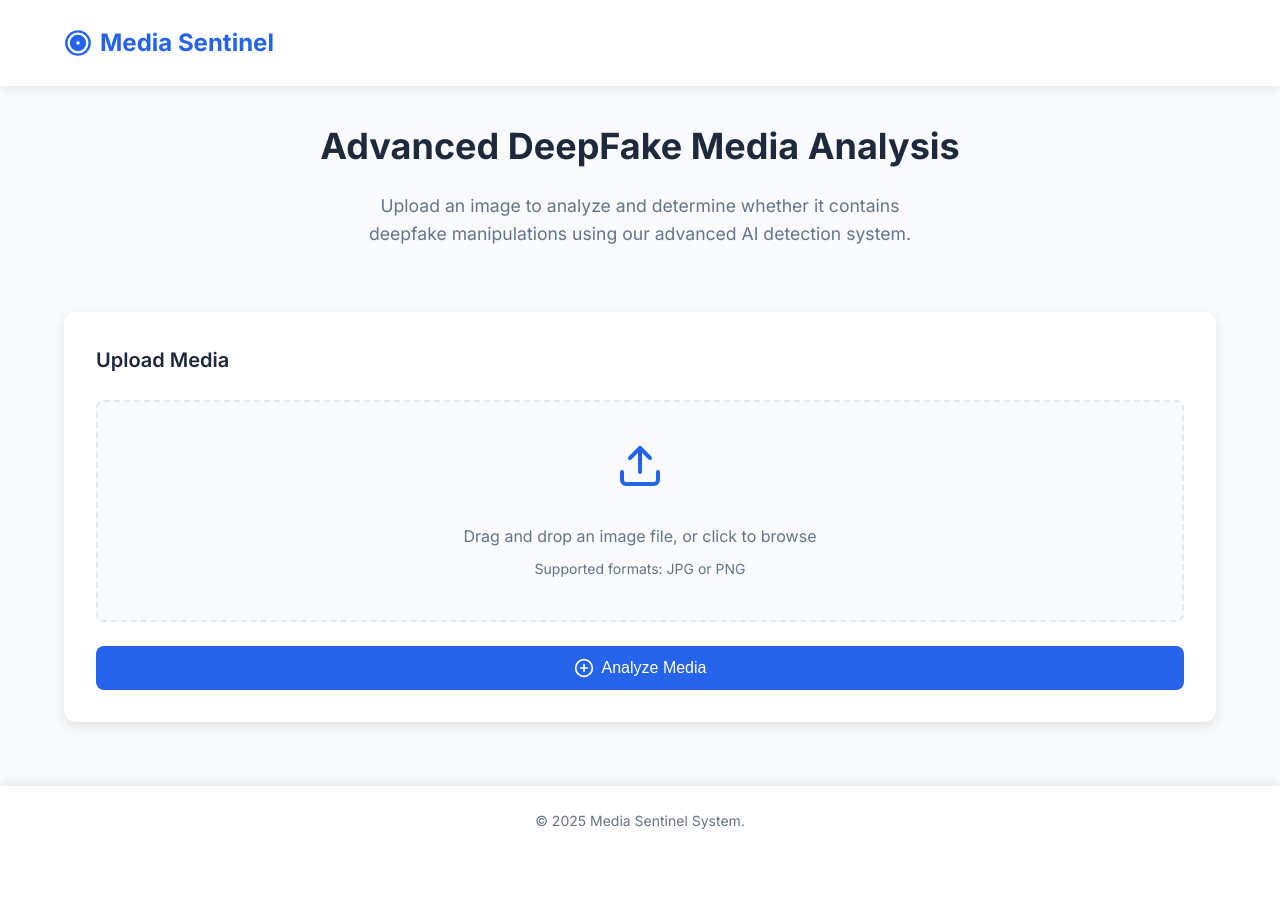
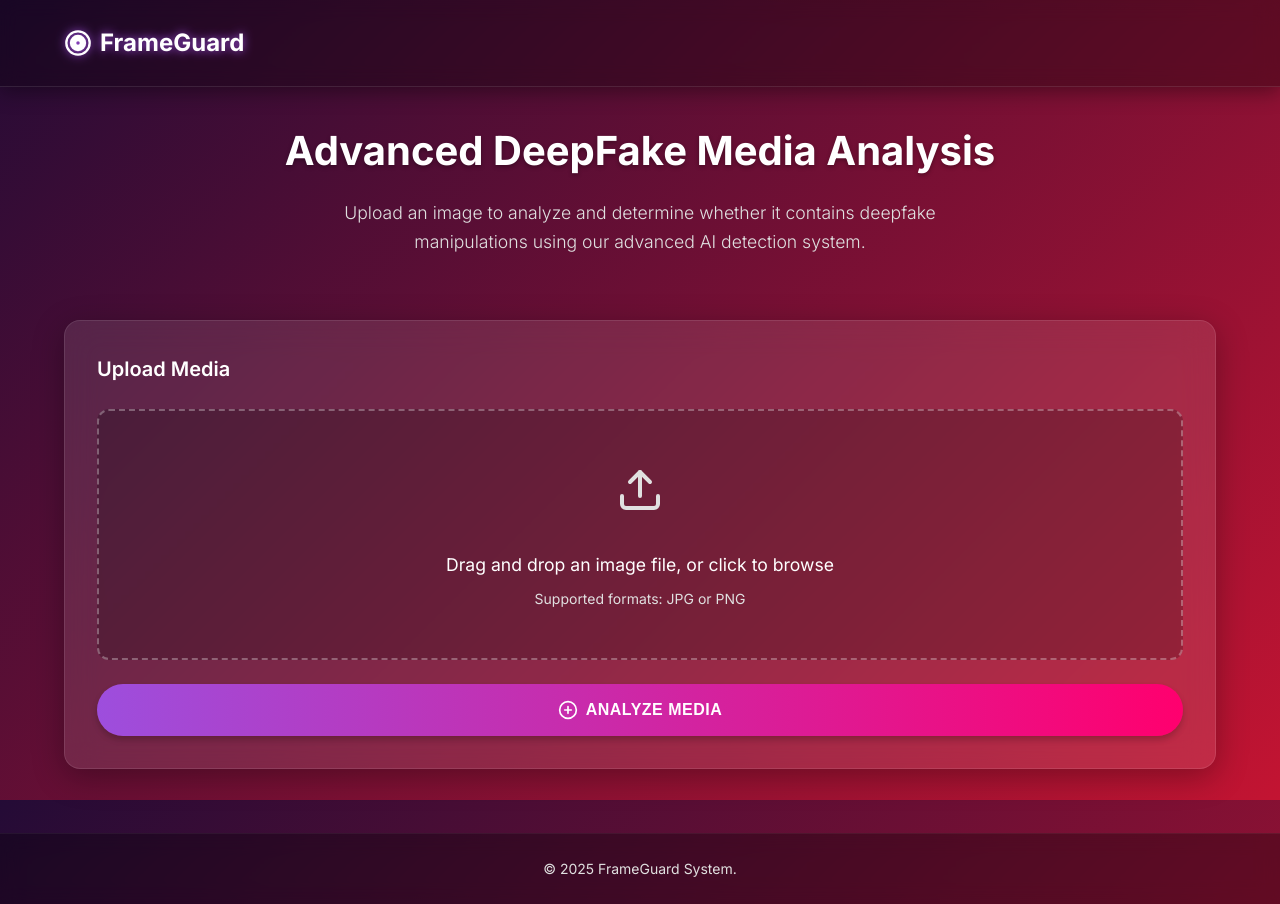
Before and after one commit to D18hr-uv/Media, a Flask app: page / in a window 1280 px wide. Before the commit the page ends 829 px from the top, so only its background shows below. Run offline with Flask 2, Linux system fonts and the light colour scheme; some libraries are stand-ins or nearby versions.

Commit message:
Rebrand to FrameGuard and update UI to Hue-like style
- Renamed project from "Media Sentinel" to "FrameGuard" in UI.
- Updated `templates/index.html` with a new modern, dark, vibrant gradient theme inspired by Philips Hue.
- Updated visualization layout in `app.py` to display Original Image and Explanation side-by-side (horizontal) instead of vertical.
- Refactored `app.py` subplot logic for LIME and SHAP.
- Added glassmorphism effects to cards.

```diff
--- a/app.py
+++ b/app.py
@@ -81,20 +81,20 @@ def generate_lime_explanation(image, model, save_path, pred_class):
 
     img_boundry = mark_boundaries(temp_display, mask)
 
-    # Vertical Layout: figsize (width, height) increased height to accommodate vertical stacking
-    plt.figure(figsize=(8, 12))
+    # Horizontal Layout: Side-by-side
+    plt.figure(figsize=(12, 6))
 
     # Display original image
-    plt.subplot(2, 1, 1)
+    plt.subplot(1, 2, 1)
     # EfficientNet inputs are [0, 255]. To display, normalize to [0, 1]
     plt.imshow(image[0] / 255.0)
     plt.title("Original Image")
     plt.axis('off')
 
     # Display LIME explanation
-    plt.subplot(2, 1, 2)
+    plt.subplot(1, 2, 2)
     plt.imshow(img_boundry)
-    plt.title("LIME Explanation")
+    plt.title("Explanation")
     plt.axis('off')
 
     # Custom Legend
@@ -184,14 +184,13 @@ def generate_shap_explanation(image, model, save_path):
     max_quarter, contributions = analyze_quarters(shap_values_rescaled)
 
     # Plot the original image with SHAP values as an overlay (heatmap)
-    # Vertical layout, larger explanation
-    fig = plt.figure(figsize=(8, 14))
+    # Horizontal layout, side-by-side
+    fig = plt.figure(figsize=(12, 6))
 
     # GridSpec to control subplot sizes (Original Image vs SHAP Explanation)
-    # Making SHAP larger (ratio 1:2)
-    gs = fig.add_gridspec(2, 1, height_ratios=[1, 2])
+    gs = fig.add_gridspec(1, 2, width_ratios=[1, 1])
 
-    # Display original image (Top)
+    # Display original image (Left)
     ax1 = fig.add_subplot(gs[0, 0])
     # EfficientNet inputs are [0, 255]. To display, normalize to [0, 1]
     display_img = image[0] / 255.0
@@ -199,8 +198,8 @@ def generate_shap_explanation(image, model, save_path):
     ax1.set_title("Original Image")
     ax1.axis('off')
 
-    # Overlay SHAP values (Bottom, Larger)
-    ax2 = fig.add_subplot(gs[1, 0])
+    # Overlay SHAP values (Right)
+    ax2 = fig.add_subplot(gs[0, 1])
     ax2.imshow(display_img)
     # Use coolwarm: Blue=Negative (Real), Red=Positive (Fake) usually for sigmoid output 0-1
     # But check model output interpretation.
@@ -215,7 +214,7 @@ def generate_shap_explanation(image, model, save_path):
     cbar = plt.colorbar(im, ax=ax2, label='SHAP Value')
     cbar.set_label('Feature Contribution (Blue=Real, Red=Fake)', rotation=270, labelpad=15)
 
-    ax2.set_title("SHAP Explanation")
+    ax2.set_title("Explanation")
     ax2.axis('off')
 
     plt.savefig(save_path, bbox_inches='tight', pad_inches=0.1)
--- a/templates/index.html
+++ b/templates/index.html
@@ -3,22 +3,23 @@
 <head>
     <meta charset="UTF-8">
     <meta name="viewport" content="width=device-width, initial-scale=1.0">
-    <title>Media Sentinel</title>
+    <title>FrameGuard</title>
     <link href="https://fonts.googleapis.com/css2?family=Inter:wght@300;400;500;600;700&display=swap" rel="stylesheet">
     <style>
         :root {
-            --primary: #2563eb;
-            --primary-dark: #1d4ed8;
-            --secondary: #475569;
-            --danger: #dc2626;
-            --danger-dark: #b91c1c;
-            --success: #16a34a;
-            --background: #f8fafc;
-            --card: #ffffff;
-            --text: #1e293b;
-            --text-light: #64748b;
-            --border: #e2e8f0;
-            --shadow: rgba(0, 0, 0, 0.1);
+            /* FrameGuard Hue-like Theme */
+            --primary: #9d4edd;   /* Vibrant Purple */
+            --primary-dark: #7b2cbf;
+            --secondary: #3c096c; /* Dark Purple */
+            --danger: #ef233c;    /* Vibrant Red */
+            --danger-dark: #d90429;
+            --success: #06d6a0;   /* Bright Teal/Green */
+            --background: #10002b; /* Deep Dark Background */
+            --card: rgba(30, 30, 30, 0.6); /* Glass effect base */
+            --text: #ffffff;
+            --text-light: #e0e0e0;
+            --border: rgba(255, 255, 255, 0.1);
+            --shadow: rgba(0, 0, 0, 0.4);
         }
 
         * {
@@ -29,7 +30,8 @@
 
         body {
             font-family: 'Inter', sans-serif;
-            background-color: var(--background);
+            background: linear-gradient(135deg, #240b36 0%, #c31432 100%);
+            background-attachment: fixed; /* Parallax-like */
             color: var(--text);
             line-height: 1.6;
             min-height: 100vh;
@@ -38,13 +40,15 @@
         }
 
         header {
-            background-color: var(--card);
-            box-shadow: 0 2px 10px var(--shadow);
+            background-color: rgba(0, 0, 0, 0.3);
+            backdrop-filter: blur(10px);
+            box-shadow: 0 4px 20px var(--shadow);
             padding: 1.5rem 0;
             text-align: center;
             position: sticky;
             top: 0;
             z-index: 10;
+            border-bottom: 1px solid var(--border);
         }
 
         .header-content {
@@ -59,7 +63,8 @@
         .logo {
             font-weight: 700;
             font-size: 1.5rem;
-            color: var(--primary);
+            color: #fff;
+            text-shadow: 0 0 10px var(--primary);
             display: flex;
             align-items: center;
             gap: 0.5rem;
@@ -68,6 +73,7 @@
         .logo svg {
             width: 28px;
             height: 28px;
+            filter: drop-shadow(0 0 5px var(--primary));
         }
 
         main {
@@ -90,10 +96,11 @@
         }
 
         h1 {
-            font-size: 2.25rem;
+            font-size: 2.5rem;
             font-weight: 700;
             margin-bottom: 1rem;
-            color: var(--text);
+            color: #fff;
+            text-shadow: 0 2px 4px rgba(0,0,0,0.3);
         }
 
         .subtitle {
@@ -101,14 +108,19 @@
             color: var(--text-light);
             max-width: 600px;
             margin: 0 auto;
+            font-weight: 300;
         }
 
-        .upload-card {
-            background-color: var(--card);
-            border-radius: 0.75rem;
-            box-shadow: 0 4px 12px var(--shadow);
+        /* Glassmorphism Cards */
+        .upload-card, .result-card {
+            background: rgba(255, 255, 255, 0.1);
+            backdrop-filter: blur(16px);
+            -webkit-backdrop-filter: blur(16px);
+            border: 1px solid rgba(255, 255, 255, 0.1);
+            border-radius: 1rem;
+            box-shadow: 0 8px 32px 0 rgba(0, 0, 0, 0.3);
             padding: 2rem;
-            transition: all 0.3s ease;
+            transition: transform 0.3s ease;
         }
 
         .card-header {
@@ -118,33 +130,40 @@
         .card-title {
             font-size: 1.25rem;
             font-weight: 600;
+            color: #fff;
         }
 
         .upload-area {
-            border: 2px dashed var(--border);
-            border-radius: 0.5rem;
-            padding: 2.5rem 1.5rem;
+            border: 2px dashed rgba(255, 255, 255, 0.3);
+            border-radius: 0.75rem;
+            padding: 3rem 1.5rem;
             text-align: center;
             cursor: pointer;
             transition: all 0.3s ease;
-            background-color: var(--background);
+            background-color: rgba(0, 0, 0, 0.2);
             margin-bottom: 1.5rem;
         }
 
         .upload-area:hover, .upload-area.drag-over {
             border-color: var(--primary);
-            background-color: rgba(37, 99, 235, 0.05);
+            background-color: rgba(255, 255, 255, 0.05);
+            box-shadow: 0 0 15px rgba(157, 78, 221, 0.3);
         }
 
         .upload-icon {
-            font-size: 2.5rem;
-            color: var(--primary);
+            font-size: 3rem;
+            color: var(--text-light);
             margin-bottom: 1rem;
+            transition: color 0.3s;
+        }
+
+        .upload-area:hover .upload-icon {
+            color: #fff;
         }
 
         .upload-text {
-            font-size: 1rem;
-            color: var(--text-light);
+            font-size: 1.1rem;
+            color: #fff;
             margin-bottom: 0.5rem;
         }
 
@@ -158,10 +177,10 @@
         }
 
         .button {
-            padding: 0.75rem 1.5rem;
+            padding: 1rem 2rem;
             font-size: 1rem;
-            font-weight: 500;
-            border-radius: 0.5rem;
+            font-weight: 600;
+            border-radius: 2rem; /* Rounded pills */
             cursor: pointer;
             transition: all 0.2s ease;
             border: none;
@@ -169,24 +188,29 @@
             align-items: center;
             justify-content: center;
             gap: 0.5rem;
+            text-transform: uppercase;
+            letter-spacing: 0.5px;
+            box-shadow: 0 4px 6px rgba(0,0,0,0.2);
         }
 
         .button-primary {
-            background-color: var(--primary);
+            background: linear-gradient(90deg, #9d4edd, #ff006e);
             color: white;
         }
 
         .button-primary:hover {
-            background-color: var(--primary-dark);
+            transform: translateY(-2px);
+            box-shadow: 0 6px 12px rgba(157, 78, 221, 0.4);
         }
 
         .button-danger {
-            background-color: var(--danger);
+            background: linear-gradient(90deg, #d90429, #ef233c);
             color: white;
         }
 
         .button-danger:hover {
-            background-color: var(--danger-dark);
+            transform: translateY(-2px);
+            box-shadow: 0 6px 12px rgba(239, 35, 60, 0.4);
         }
 
         .button-full {
@@ -357,11 +393,12 @@
         }
 
         footer {
-            background-color: var(--card);
+            background-color: rgba(0, 0, 0, 0.3);
+            backdrop-filter: blur(10px);
             padding: 1.5rem 0;
             text-align: center;
             margin-top: 2rem;
-            box-shadow: 0 -2px 10px var(--shadow);
+            border-top: 1px solid rgba(255,255,255,0.05);
         }
 
         .footer-content {
@@ -508,7 +549,7 @@
                 <svg xmlns="http://www.w3.org/2000/svg" viewBox="0 0 24 24" fill="none" stroke="currentColor" stroke-width="2" stroke-linecap="round" stroke-linejoin="round">
                     <path d="M12 2a10 10 0 1 0 10 10A10 10 0 0 0 12 2zm0 4a6 6 0 1 1-6 6 6 6 0 0 1 6-6zm0 2a4 4 0 1 0 4 4 4 4 0 0 0-4-4zm0 1.5a2.5 2.5 0 1 1-2.5 2.5A2.5 2.5 0 0 1 12 9.5z"></path>
                 </svg>
-                Media Sentinel
+                FrameGuard
             </div>
         </div>
     </header>
@@ -690,7 +731,7 @@
 
     <footer>
         <div class="footer-content">
-            <p>© 2025 Media Sentinel System.</p>
+            <p>© 2025 FrameGuard System.</p>
         </div>
     </footer>
 
```
Also changed, not shown: other parts of templates/index.html (+52 -36 lines).
